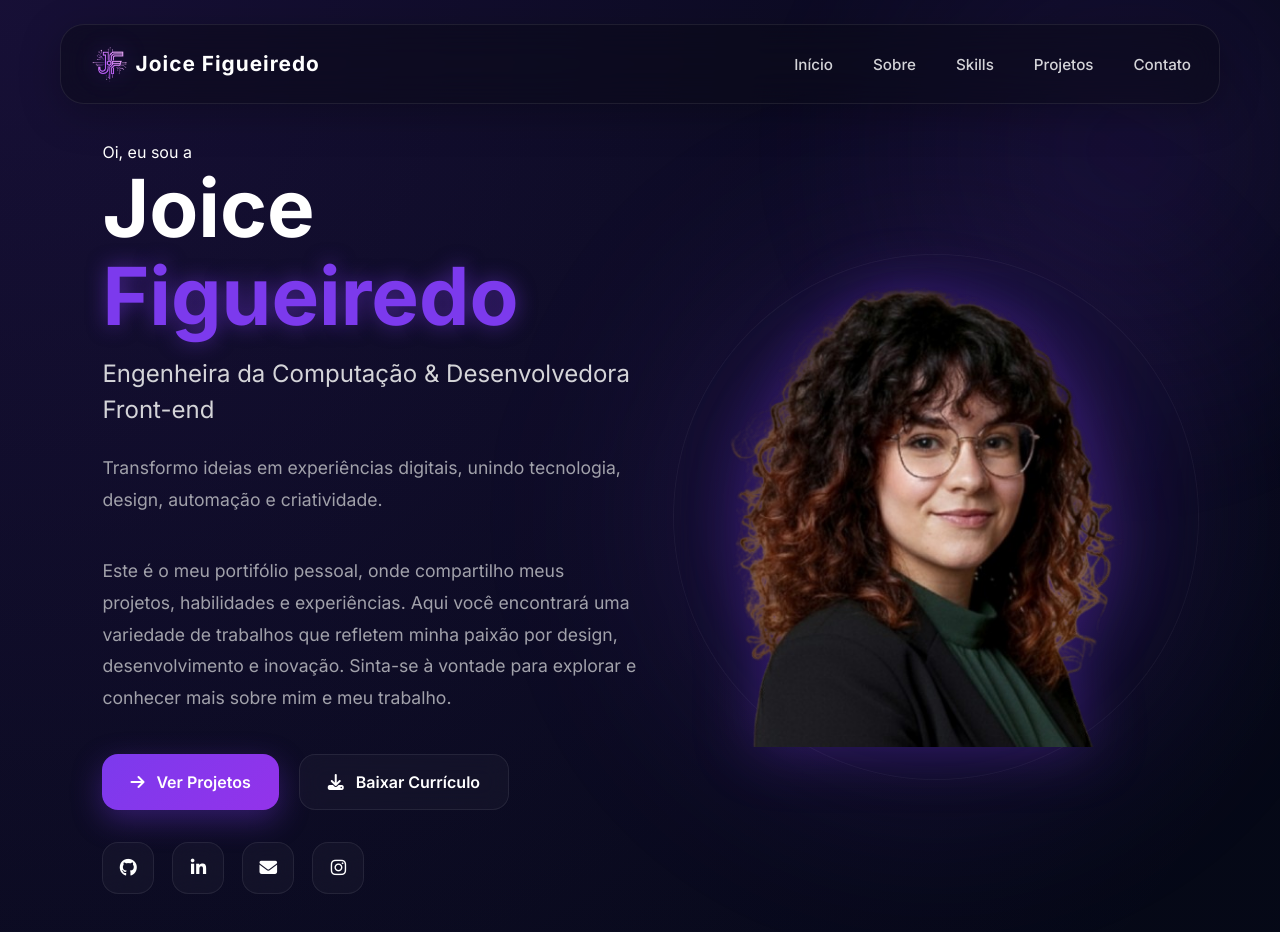
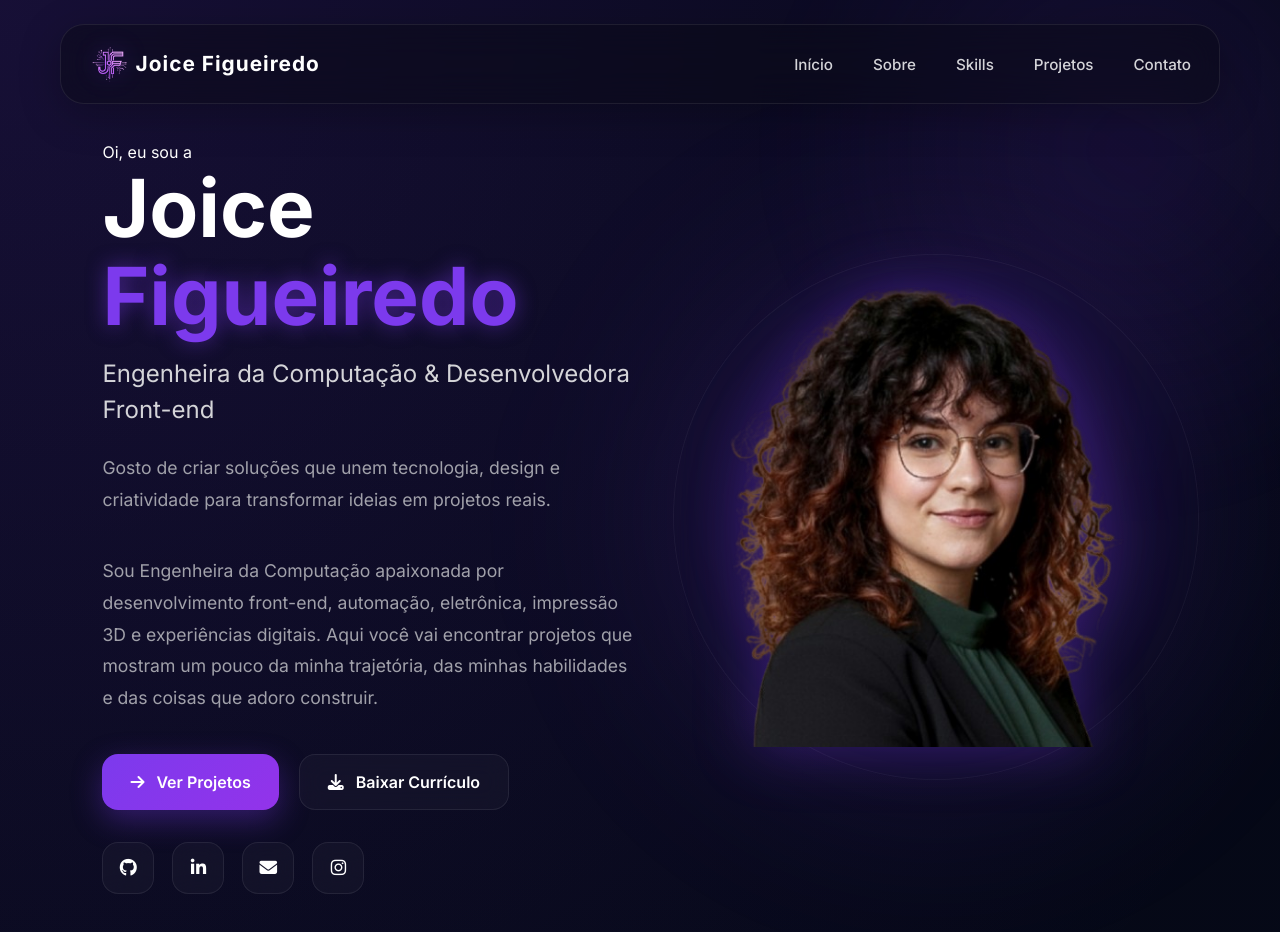
Before and after one commit to JoyFigueiredo/universal-ui-kit, an Angular app in the folder packages/angular-ui/: page / in a window 1280 px wide. Shown: the top 932 px of the page. Built offline with nearby package versions, Linux system fonts and the light colour scheme.

Commit message:
atualização do inicio

```diff
--- a/packages/angular-ui/src/app/pages/home/home.component.html
+++ b/packages/angular-ui/src/app/pages/home/home.component.html
@@ -15,13 +15,17 @@
             </h2>
 
             <p class="description">
-                Transformo ideias em experiências digitais,
-                unindo tecnologia, design, automação e criatividade.
+                Gosto de criar soluções que unem tecnologia,
+                design e criatividade para transformar ideias
+                em projetos reais.
             </p>
             <p class="description">
-                Este é o meu portifólio pessoal, onde compartilho meus projetos, habilidades e experiências. Aqui você
-                encontrará uma variedade de trabalhos que refletem minha paixão por design, desenvolvimento e inovação.
-                Sinta-se à vontade para explorar e conhecer mais sobre mim e meu trabalho.
+                Sou Engenheira da Computação apaixonada por
+                desenvolvimento front-end, automação, eletrônica,
+                impressão 3D e experiências digitais.
+                Aqui você vai encontrar projetos que mostram
+                um pouco da minha trajetória, das minhas habilidades
+                e das coisas que adoro construir.
             </p>
 
             <div id="cta_buttons">
```
